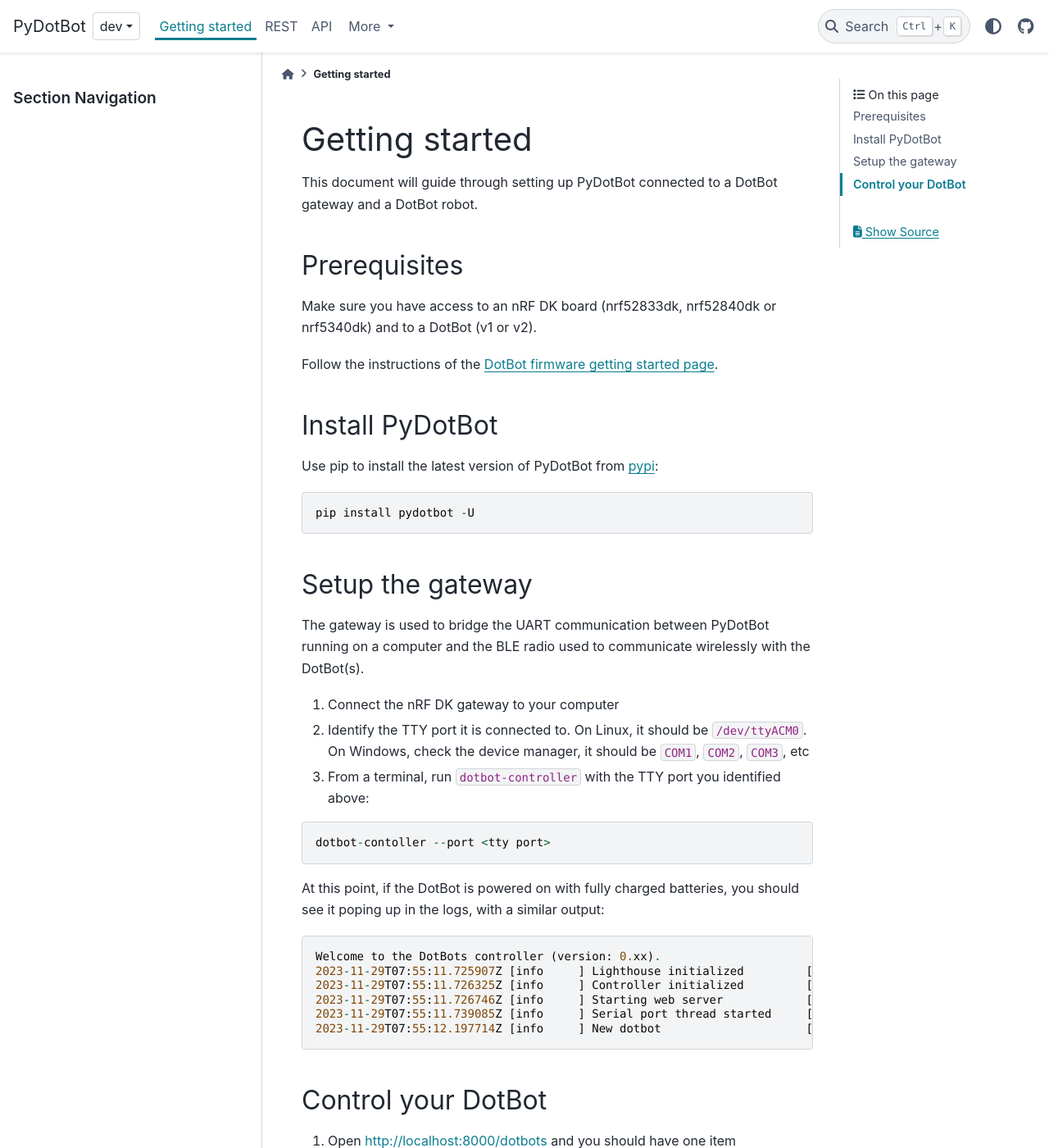
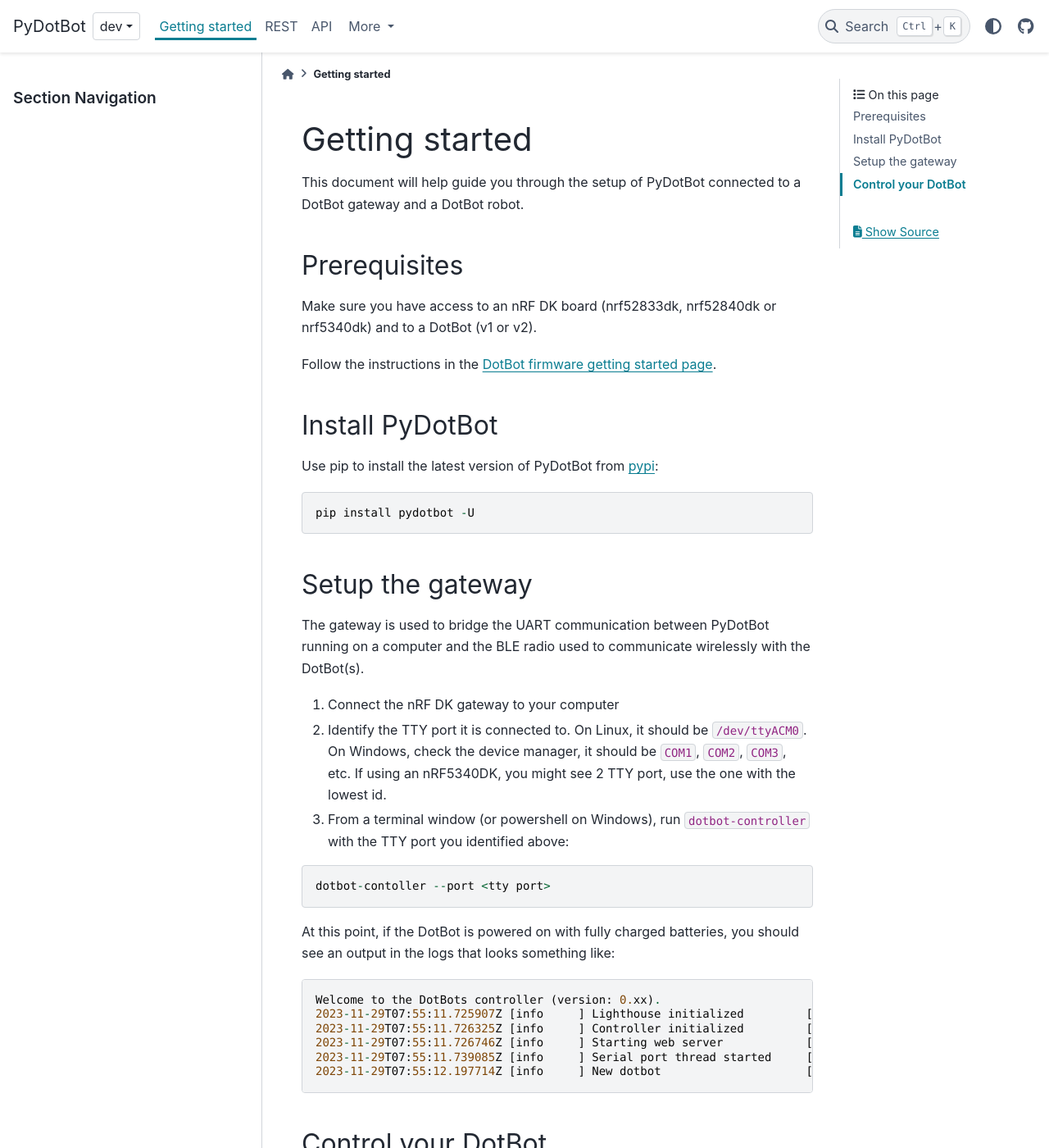
Before and after one commit to DotBots/PyDotBot, a Sphinx documentation site: the page built from doc/getting_started.md, in a window 1280 px wide and 1400 px high. Shown: the whole window at 82% size. Built offline with Sphinx 7.4.7 and the PyData theme 0.15.4, drawn with Linux system fonts in a browser that asks for light colours.

Commit message:
doc/getting_started: address review comments

````diff
--- a/doc/getting_started.md
+++ b/doc/getting_started.md
@@ -1,14 +1,14 @@
 # Getting started
 
-This document will guide through setting up PyDotBot connected to a DotBot
-gateway and a DotBot robot.
+This document will help guide you through the setup of PyDotBot connected to
+a DotBot gateway and a DotBot robot.
 
 ## Prerequisites
 
 Make sure you have access to an nRF DK board (nrf52833dk, nrf52840dk or
 nrf5340dk) and to a DotBot (v1 or v2).
 
-Follow the instructions of the
+Follow the instructions in the
 [DotBot firmware getting started page][dotbot-firmware-getting-started].
 
 ## Install PyDotBot
@@ -27,17 +27,19 @@
 1. Connect the nRF DK gateway to your computer
 
 2. Identify the TTY port it is connected to. On Linux, it should be `/dev/ttyACM0`.
-  On Windows, check the device manager, it should be `COM1`, `COM2`, `COM3`, etc
+  On Windows, check the device manager, it should be `COM1`, `COM2`, `COM3`, etc.
+  If using an nRF5340DK, you might see 2 TTY port, use the one with the lowest
+  id.
 
-3. From a terminal, run `dotbot-controller` with the TTY port you identified
-  above:
+3. From a terminal window (or powershell on Windows), run `dotbot-controller`
+  with the TTY port you identified above:
 
 ```
 dotbot-contoller --port <tty port>
 ```
 
 At this point, if the DotBot is powered on with fully charged batteries, you
-should see it poping up in the logs, with a similar output:
+should see an output in the logs that looks something like:
 
 ```
 Welcome to the DotBots controller (version: 0.xx).
@@ -50,8 +52,8 @@
 
 ## Control your DotBot
 
-1. Open [http://localhost:8000/dotbots](http://localhost:8000/dotbots) and you
-should have one item corresponding to your DotBot.
+1. In a browser, open [http://localhost:8000/dotbots](http://localhost:8000/dotbots)
+and you should have one item corresponding to your DotBot.
 
 2. Activate it by clicking on the DotBot item:
 
````
